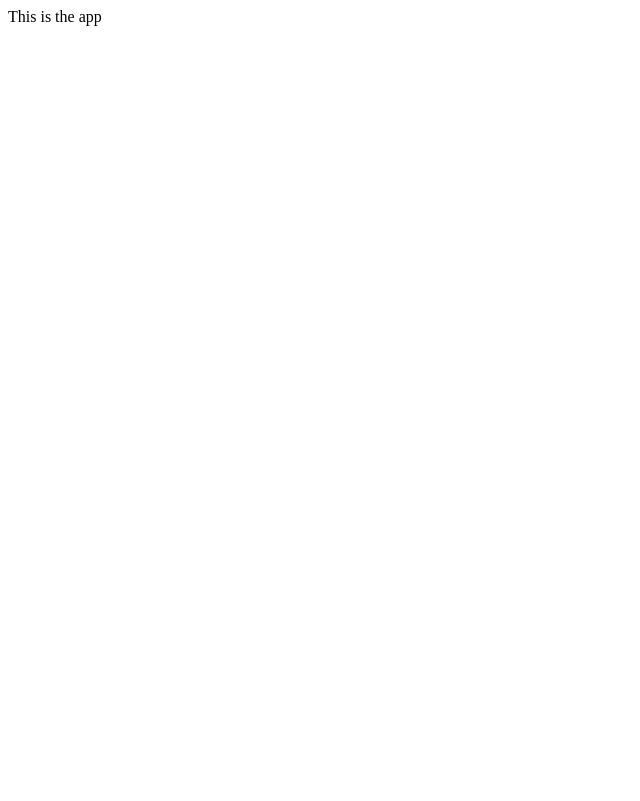
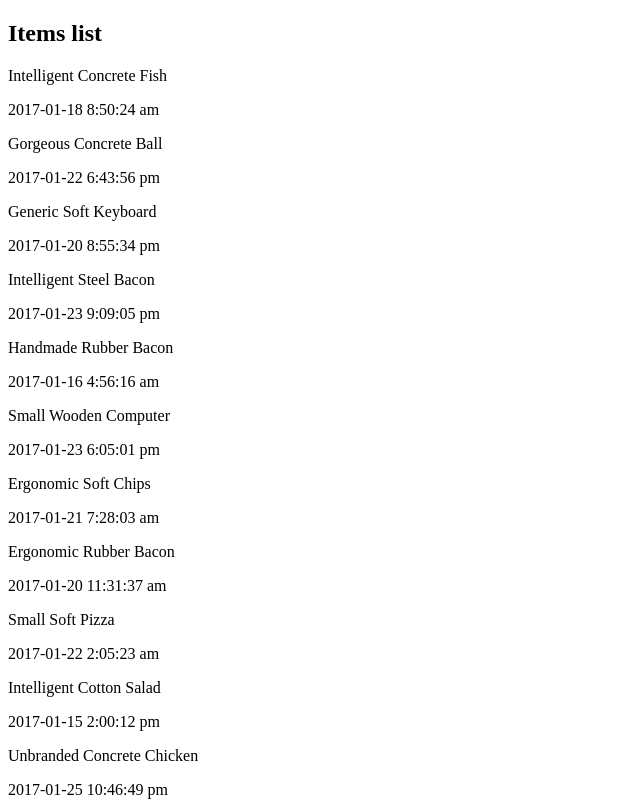
Before and after one commit to nushydude/coding-challenge-mktplaceventures, a React app: page / in a window 1280 px wide. Shown: the top 801 px of the page, without its empty margins (0-640 px from the left). Built offline with nearby package versions, Linux system fonts and the light colour scheme.

Commit message:
Added redux support and ItemsList component

```diff
--- a/package.json
+++ b/package.json
@@ -11,8 +11,12 @@
   "dependencies": {
     "faker": "^4.1.0",
     "lodash": "^4.17.4",
+    "moment": "^2.18.1",
+    "prop-types": "^15.5.10",
     "react": "^15.5.4",
     "react-dom": "^15.5.4",
+    "react-redux": "^5.0.5",
+    "redux": "^3.6.0",
     "shortid": "^2.2.8"
   },
   "devDependencies": {
--- /dev/null
+++ b/src/actions/index.js
@@ -0,0 +1,19 @@
+import {
+  FETCH_DATA
+} from './types';
+
+import generateData from './../libs/generateData';
+
+
+export function actionFetchData() {
+  const payload = generateData({
+    count: 400,
+    end: new Date(2017, 0, 26),
+    start: new Date(2017, 0, 15),
+  });
+
+  return {
+    type: FETCH_DATA,
+    payload,
+  };
+}
--- /dev/null
+++ b/src/actions/types.js
@@ -0,0 +1 @@
+export const FETCH_DATA = 'fetchData';
--- a/src/components/app.jsx
+++ b/src/components/app.jsx
@@ -1,8 +1,10 @@
 import React from 'react';
+
+import ItemsList from './items_list';
 
 const App = () => (
   <div>
-    This is the app
+    <ItemsList />
   </div>
 );
 
--- /dev/null
+++ b/src/components/items_list.jsx
@@ -0,0 +1,49 @@
+import React, { Component } from 'react';
+import { connect } from 'react-redux';
+import PropTypes from 'prop-types';
+import moment from 'moment';
+
+import * as actions from './../actions';
+
+class ItemsList extends Component {
+
+  componentDidMount() {
+    this.props.actionFetchData();
+  }
+
+  renderItems() {
+    if (this.props.items.length === 0) {
+      return <p>Loading...</p>;
+    }
+
+    const itemsList = (
+      this.props.items.map(item => (
+        <div key={item.id}>
+          <p>{item.name}</p>
+          <p>{moment(item.timestamp).format('YYYY-MM-DD h:mm:ss a')}</p>
+        </div>
+      ))
+    );
+
+    return itemsList;
+  }
+
+  render() {
+    return (
+      <div>
+        <h2>Items list</h2>
+        {this.renderItems()}
+      </div>
+    );
+  }
+}
+
+const mapStateToProps = state => ({
+  items: state.data.items,
+});
+
+ItemsList.propTypes = {
+  items: PropTypes.array.isRequired,
+};
+
+export default connect(mapStateToProps, actions)(ItemsList);
--- a/src/index.jsx
+++ b/src/index.jsx
@@ -1,18 +1,20 @@
 import React from 'react';
 import ReactDOM from 'react-dom';
+import { Provider } from 'react-redux';
+import { createStore, applyMiddleware } from 'redux';
 
-import generateData from './libs/generateData';
+import reducers from './reducers';
+
 import App from './components/app';
 
 import './styles/main.scss';
 
-console.log(generateData({
-  count: 400,
-  end: new Date(2017, 0, 26),
-  start: new Date(2017, 0, 15),
-}));
+const createStoreWithMiddleware = applyMiddleware()(createStore);
+const store = createStoreWithMiddleware(reducers);
 
 ReactDOM.render(
-  <App />,
+  <Provider store={store}>
+    <App />
+  </Provider>,
   document.getElementById('app-container'),
 );
--- /dev/null
+++ b/src/reducers/data.js
@@ -0,0 +1,16 @@
+import {
+  FETCH_DATA,
+} from './../actions/types';
+
+const INITIAL_STATE = {
+  items: [],
+};
+
+export default (state = INITIAL_STATE, action) => {
+  switch (action.type) {
+    case FETCH_DATA:
+      return { ...state, items: action.payload };
+    default:
+      return state;
+  }
+}
--- /dev/null
+++ b/src/reducers/index.js
@@ -0,0 +1,9 @@
+import { combineReducers } from 'redux';
+
+import dataReducer from './data.js';
+
+const rootReducer = combineReducers({
+  data:dataReducer,
+});
+
+export default rootReducer;
```
